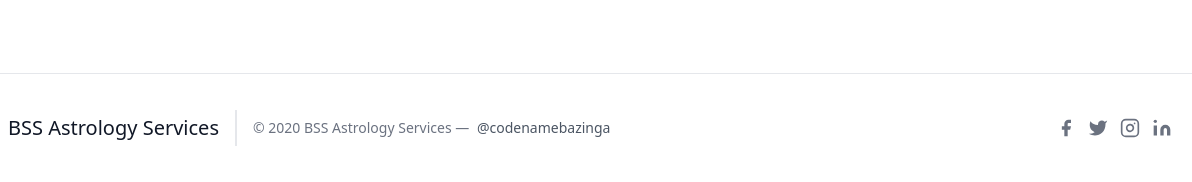
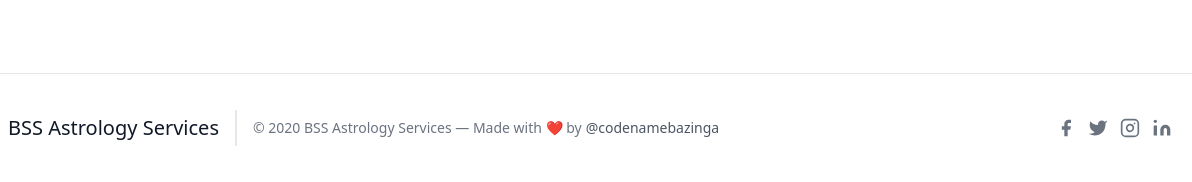
Before and after one commit to Amrish-Sharma/bssastrology, a plain HTML site: page index.html in a window 1280 px wide. Shown: the part 2287-2469 px from the top of the page, 88-1280 px from the left. Drawn offline with nearby package versions, Linux system fonts and the light colour scheme.

Commit message:
added heart emoji

```diff
--- a/index.html
+++ b/index.html
@@ -185,7 +185,7 @@
             <p class="text-sm text-gray-500 sm:ml-4 sm:pl-4 sm:border-l-2 sm:border-gray-200 sm:py-2 sm:mt-0 mt-4">©
                 2020
                 BSS Astrology Services —
-                <a href="https://twitter.com/codenamebazinga" class="text-gray-600 ml-1" rel="noopener noreferrer"
+                Made with ❤️ by<a href="https://twitter.com/codenamebazinga" class="text-gray-600 ml-1" rel="noopener noreferrer"
                     target="_blank">@codenamebazinga</a>
             </p>
             <span class="inline-flex sm:ml-auto sm:mt-0 mt-4 justify-center sm:justify-start">
```
